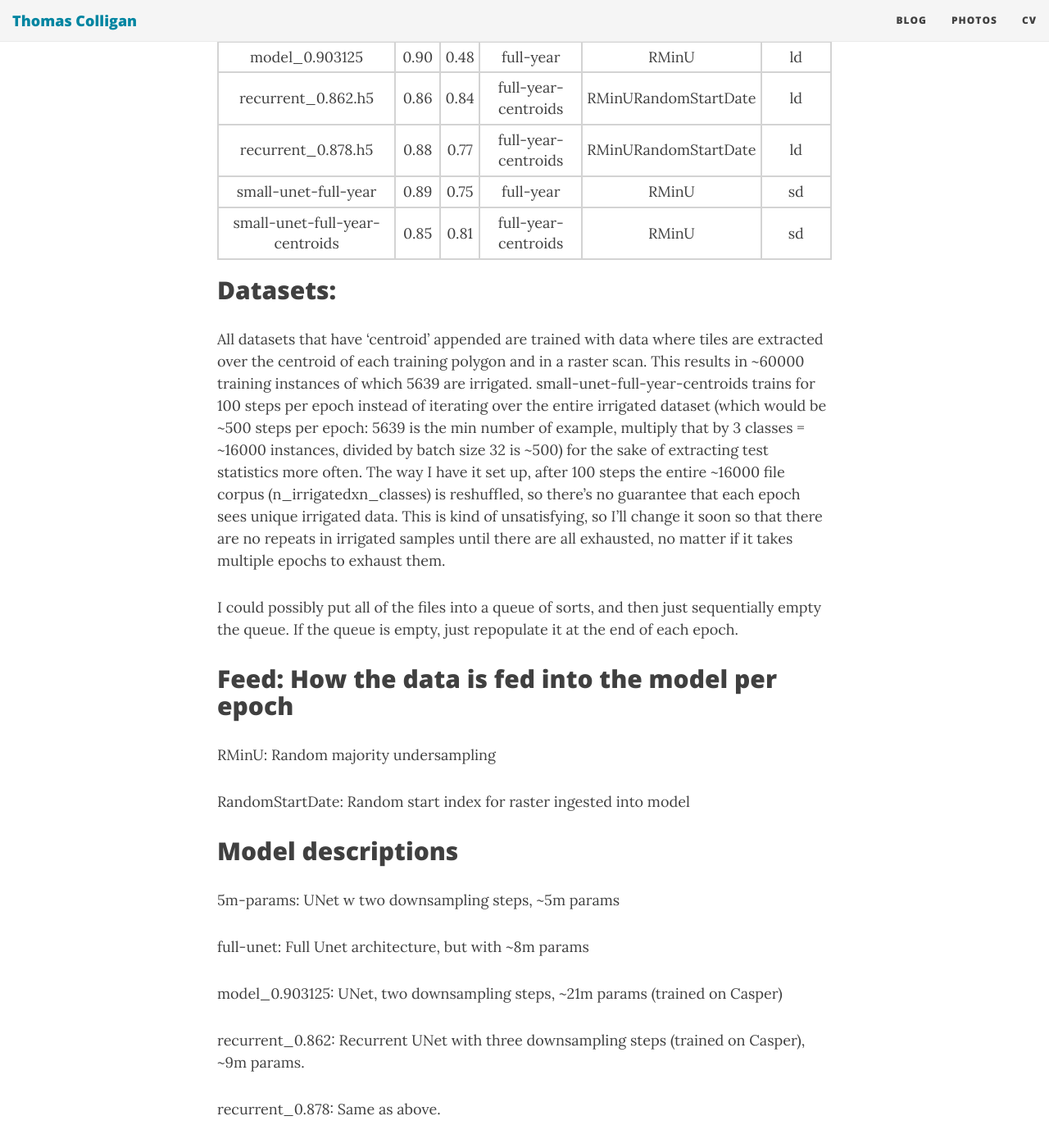
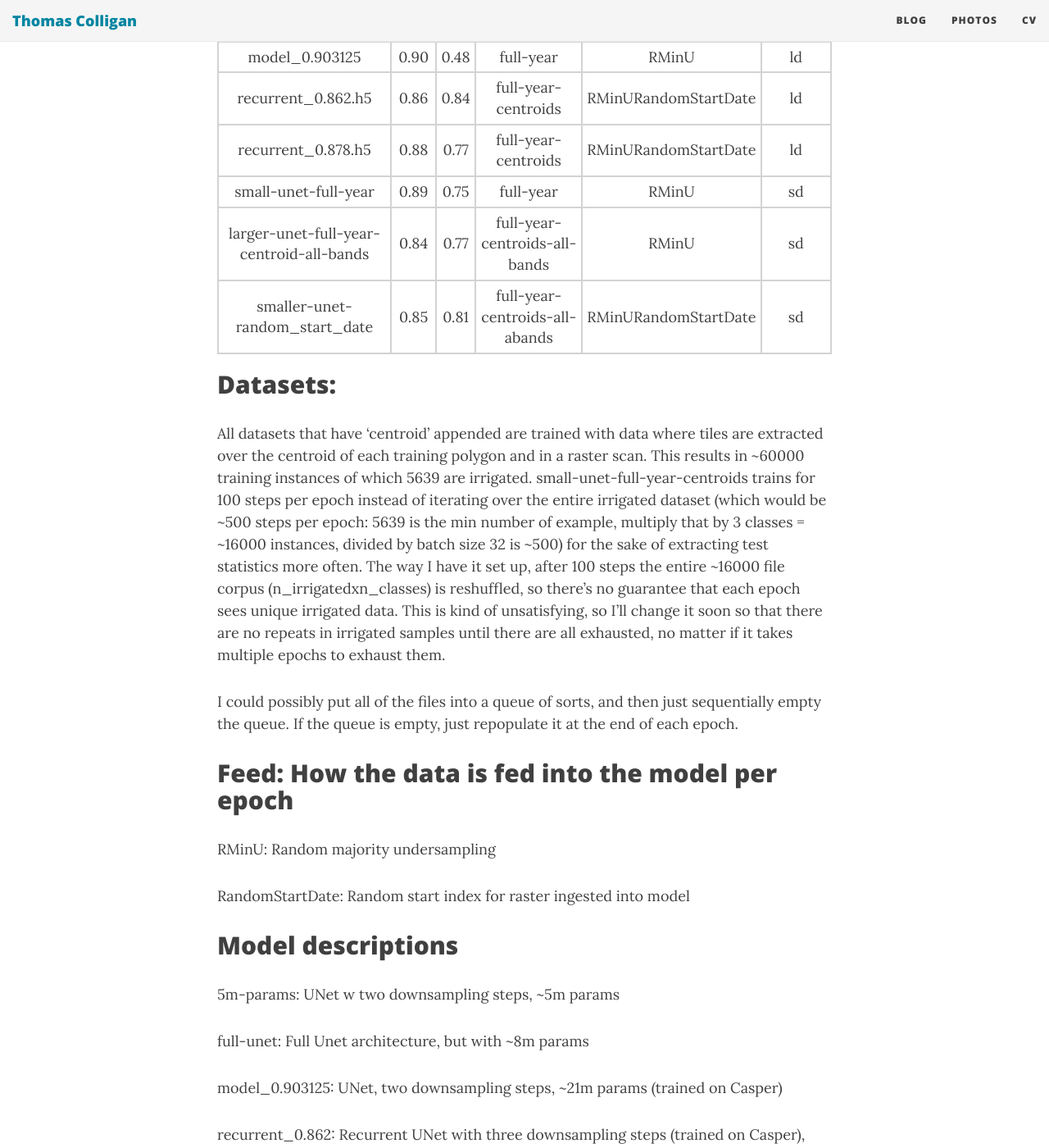
Before and after one commit to colligant/colligant.github.io, a Jekyll site: the page built from _posts/2020-03-31-2020-03-31-model-comparison-table.md, in a window 1280 px wide and 1400 px high, scrolled down 812 px. Shown: the whole window at 82% size. Built offline with Jekyll 4.4.1, drawn with Linux system fonts in a browser that asks for light colours; nearby versions of some CDN libraries; some of the changed text lies outside the part shown.

Commit message:
Update model table

```diff
--- a/_posts/2020-03-31-2020-03-31-model-comparison-table.md
+++ b/_posts/2020-03-31-2020-03-31-model-comparison-table.md
@@ -42,7 +42,8 @@ All of the models were tested on the same data for the two types of sampling: fu
 | recurrent_0.862.h5     | 0.86    | 0.84     | full-year-centroids | RMinURandomStartDate    |  ld      |
 | recurrent_0.878.h5     | 0.88    | 0.77     | full-year-centroids | RMinURandomStartDate    |  ld      |
 | small-unet-full-year   | 0.89    | 0.75     | full-year           | RMinU    |  sd      |
-| small-unet-full-year-centroids   | 0.85    | 0.81     | full-year-centroids      | RMinU    |  sd      |
+| larger-unet-full-year-centroid-all-bands   | 0.84    | 0.77     | full-year-centroids-all-bands      | RMinU    |  sd      |
+| smaller-unet-random_start_date   | 0.85    | 0.81     | full-year-centroids-all-abands      | RMinURandomStartDate    |  sd      |
 |=====
 {: .tablelines}
 
@@ -79,6 +80,11 @@ recurrent_0.862: Recurrent UNet with three downsampling steps (trained on Casper
 
 recurrent_0.878: Same as above.
 
+larger-unet-full-year-centroid-all-bands: ~1m params, trained on centroids only, not data
+extracted with raster scan. 63 band model. This corresponds to 9 7 band rasters.
+
+smaller-unet-random_start_date
+
 recordingf1: UNet, two downsampling steps, ~1m params. Batch size 32. Why did this one do so well
 compared to the same model with many more parameters? Overfitting?
 
```
